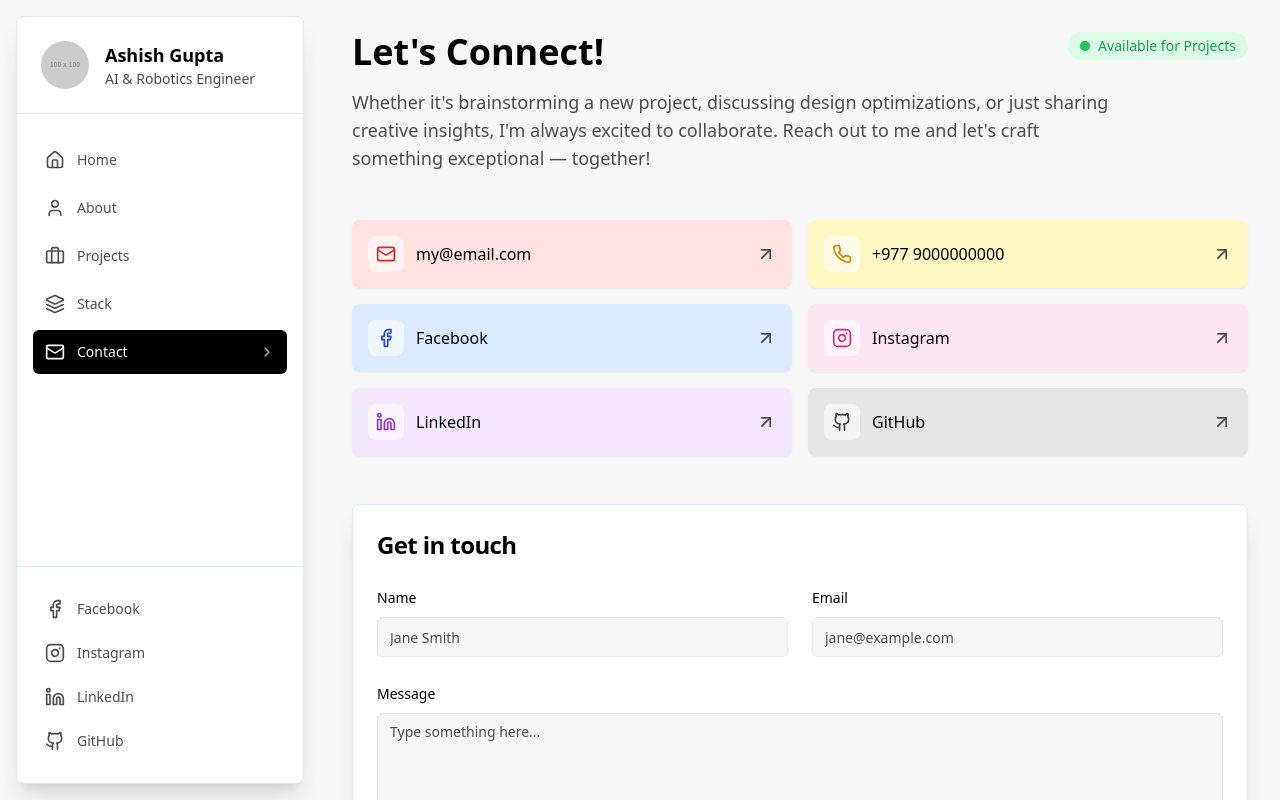
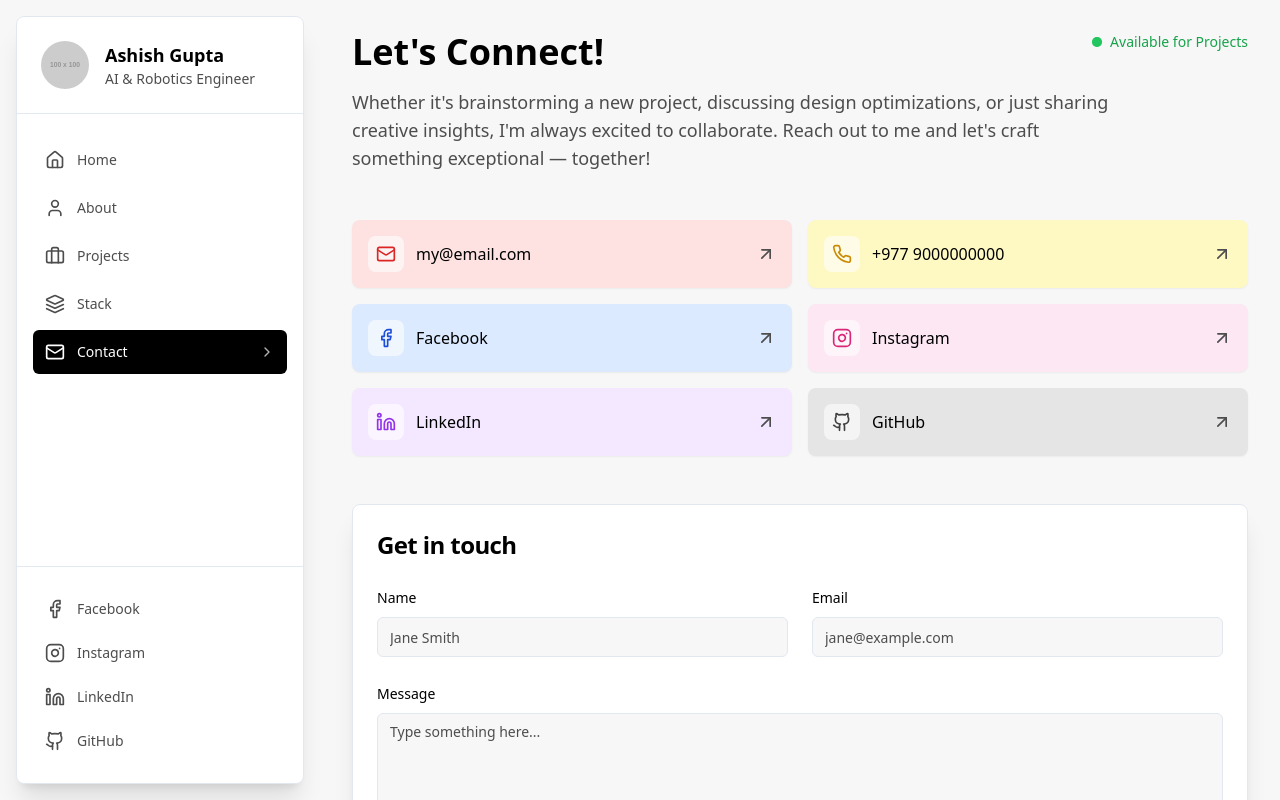
Before and after one commit to haitomnsg/haitomnsPortfolio, a React app: page /contact in a window 1280 px wide. Shown: the top 800 px of the page. Built offline with nearby package versions, Linux system fonts and the light colour scheme; the HTML template or start-up script is replaced by a standard one; a web font is replaced by a local one.

Commit message:
[dyad] Standardized 'Available for Projects' status style - wrote 1 file(s)

```diff
--- a/src/pages/Contact.tsx
+++ b/src/pages/Contact.tsx
@@ -113,8 +113,8 @@ const Contact = () => {
       <section>
         <div className="flex flex-col md:flex-row md:justify-between md:items-start mb-4">
           <h1 className="text-4xl font-semibold text-foreground">Let's Connect!</h1>
-          {/* Desktop Status Indicator */}
-          <div className="hidden md:flex items-center space-x-2 text-sm text-green-600 bg-green-100 px-3 py-1 rounded-full">
+          {/* Desktop Status Indicator - Removed pill background */}
+          <div className="hidden md:flex items-center space-x-2 text-sm text-green-600"> {/* Removed bg-green-100 px-3 py-1 rounded-full */}
             <span className="relative flex h-2.5 w-2.5">
               <span className="animate-ping absolute inline-flex h-full w-full rounded-full bg-green-400 opacity-75"></span>
               <span className="relative inline-flex rounded-full h-2.5 w-2.5 bg-green-500"></span>
```
